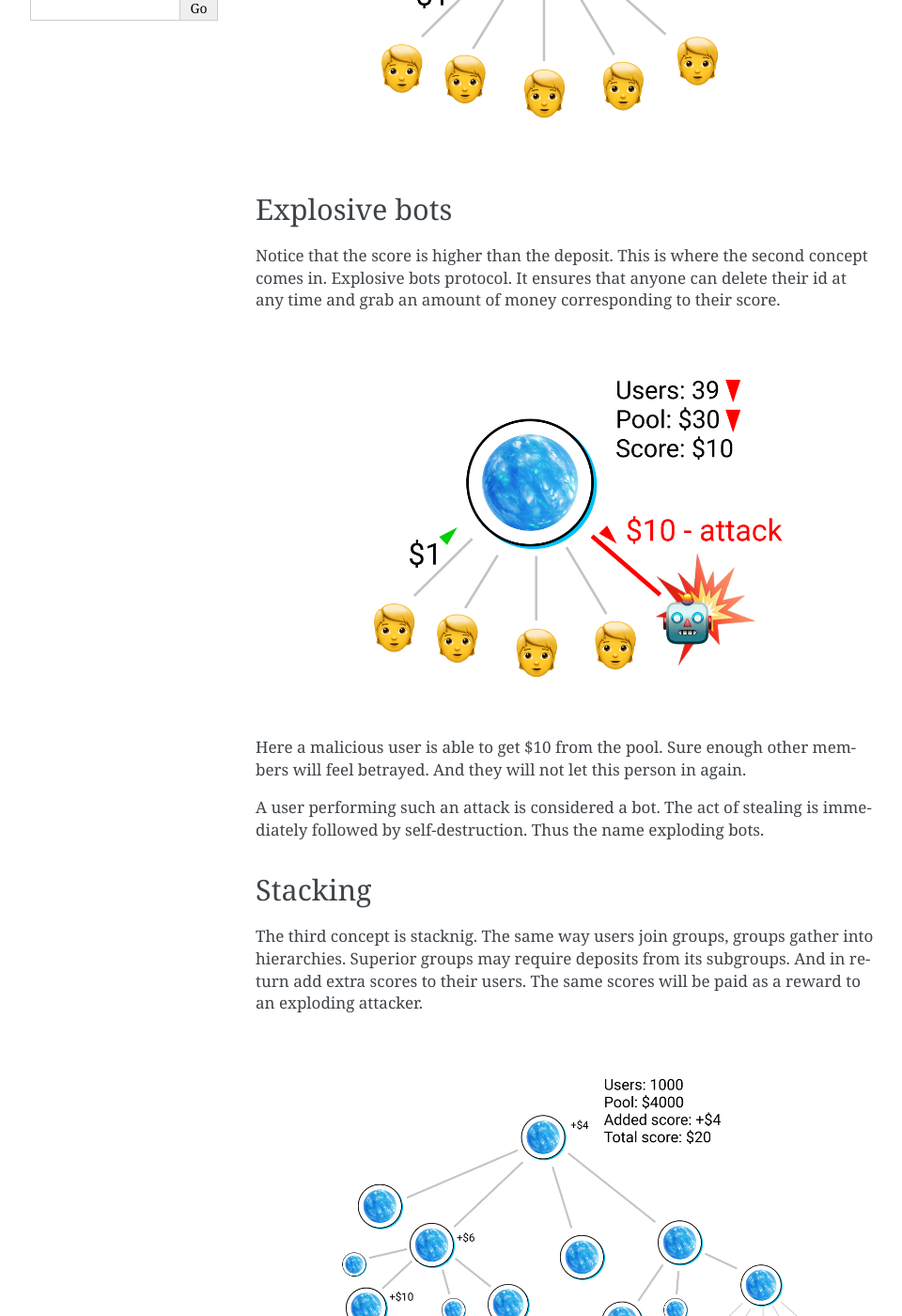
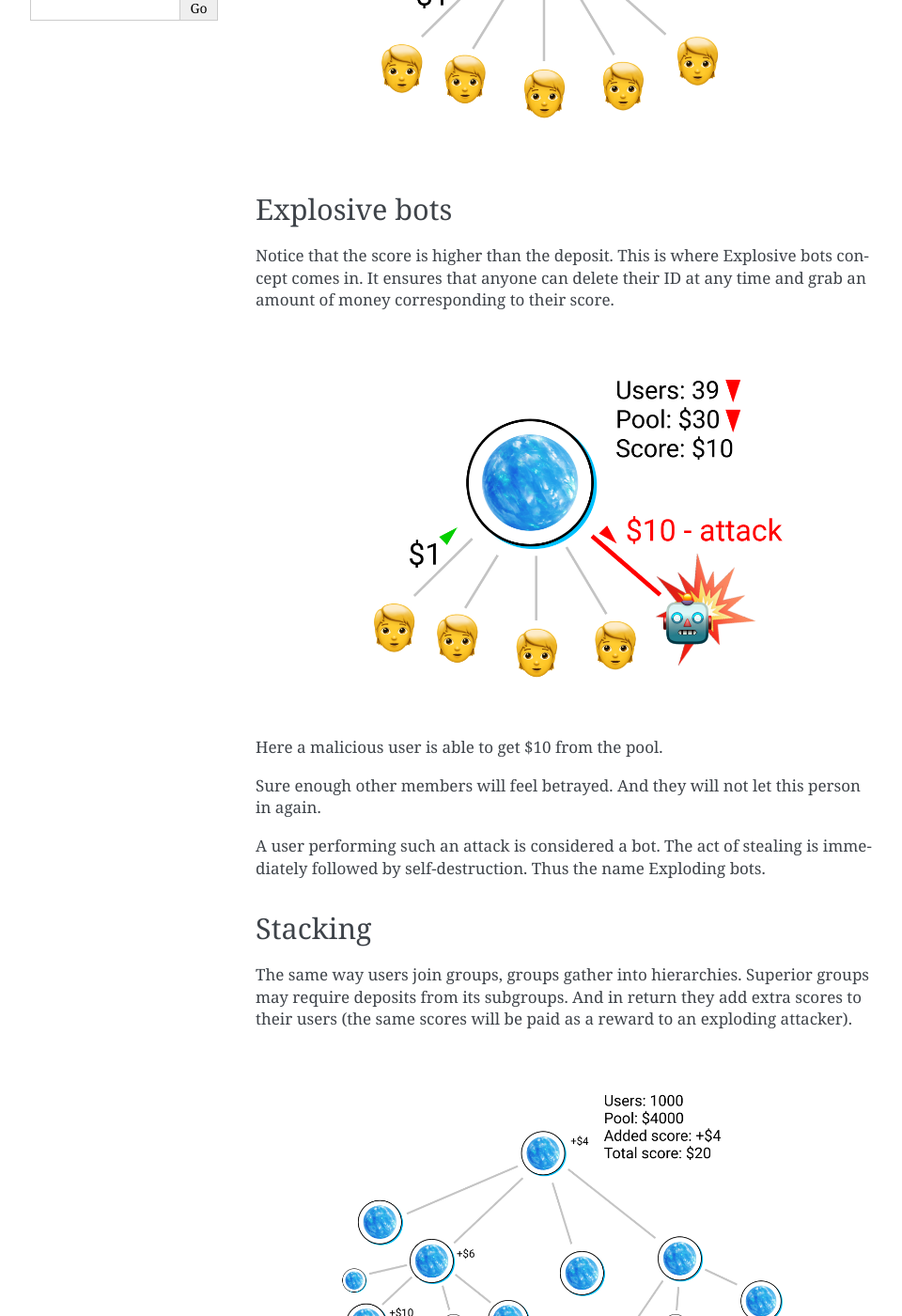
Before and after one commit to upala-digital-identity/docs, a Sphinx documentation site: the page built from source/explosive-bots.rst, in a window 1280 px wide and 1400 px high, scrolled down 527 px. Shown: the whole window at 94% size, without its empty margins (148-1108 px from the left). Built offline with Sphinx 7.4.7, drawn with Linux system fonts in a browser that asks for light colours; some of the changed text lies outside the part shown.

Commit message:
Minor edits

```diff
--- a/source/explosive-bots.rst
+++ b/source/explosive-bots.rst
@@ -15,29 +15,31 @@
 Explosive bots
 ==============
 
-Notice that the score is higher than the deposit. This is where the second concept comes in. Explosive bots protocol. It ensures that anyone can delete their id at any time and grab an amount of money corresponding to their score.
+Notice that the score is higher than the deposit. This is where Explosive bots concept comes in. It ensures that anyone can delete their ID at any time and grab an amount of money corresponding to their score.
 
 .. image:: /img/deck/bots.png
 
-Here a malicious user is able to get $10 from the pool. Sure enough other members will feel betrayed. And they will not let this person in again.
+Here a malicious user is able to get $10 from the pool.
 
-A user performing such an attack is considered a bot. The act of stealing is immediately followed by self-destruction. Thus the name exploding bots.
+Sure enough other members will feel betrayed. And they will not let this person in again.
+
+A user performing such an attack is considered a bot. The act of stealing is immediately followed by self-destruction. Thus the name Exploding bots.
 
 Stacking
 ========
 
-The third concept is stacknig. The same way users join groups, groups gather into hierarchies. Superior groups may require deposits from its subgroups. And in return add extra scores to their users. The same scores will be paid as a reward to an exploding attacker.
+The same way users join groups, groups gather into hierarchies. Superior groups may require deposits from its subgroups. And in return they add extra scores to their users (the same scores will be paid as a reward to an exploding attacker).
 
 .. image:: /img/deck/stacking.png
 
 Paths
 =====
 
-Both an attacker or a good user need a membership path through the group hierarchy to prove their scores.
+Both an attacker or a good user need a membership path through the group hierarchy to prove their score.
 
 .. image:: /img/deck/membership_paths.png
 
-These 4 concepts are the only constraints in the protocol. The rest is arbitrary.
+These are the only constraints in the protocol. The rest is arbitrary.
 
 Multiple membership
 ===================
@@ -48,16 +50,18 @@
 DApps
 =====
 
-A DApp may decide to trust any group and estimate user scores relative to that group. DApps may approve any number of groups as their score providers.
+A DApp may decide to trust any group and use user scores relative to that group. DApps may approve any number of groups as their score providers.
 
-Groups may decide to charge DApps for providing user scores. Or they may earn interest on their huge pools. Or they may chose some other economic model.
+Groups may decide to charge DApps for providing user scores. Or they may earn interest on their pools. Or they may chose some other economic model.
+
+They may chose any governance model as well.
 
 .. image:: /img/deck/dapps.png
 
 Best path
 =========
 
-A **user score** is calculated relative to a group and relies on all the scores down the hierarchy. There could be several authorization paths. And it is practical for the user to select the path, that collects the maximum score.
+A **user score** is calculated relative to a group and relies on all the scores down the hierarchy. There could be several authorization paths. It is practical for the user to select the path, that collects the maximum score.
 
 .. image:: /img/deck/best_path.png
 
```
Also changed, not shown: other parts of source/explosive-bots.rst (+1 -1 lines).
